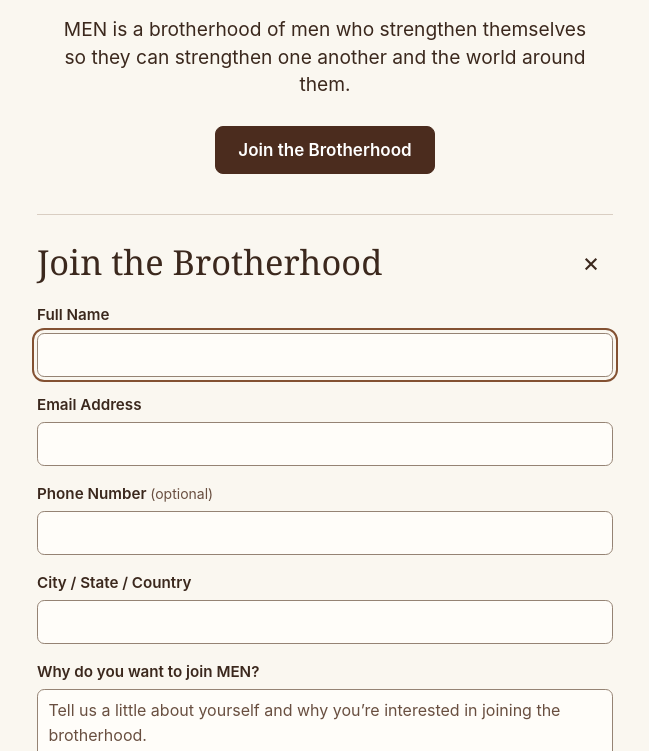
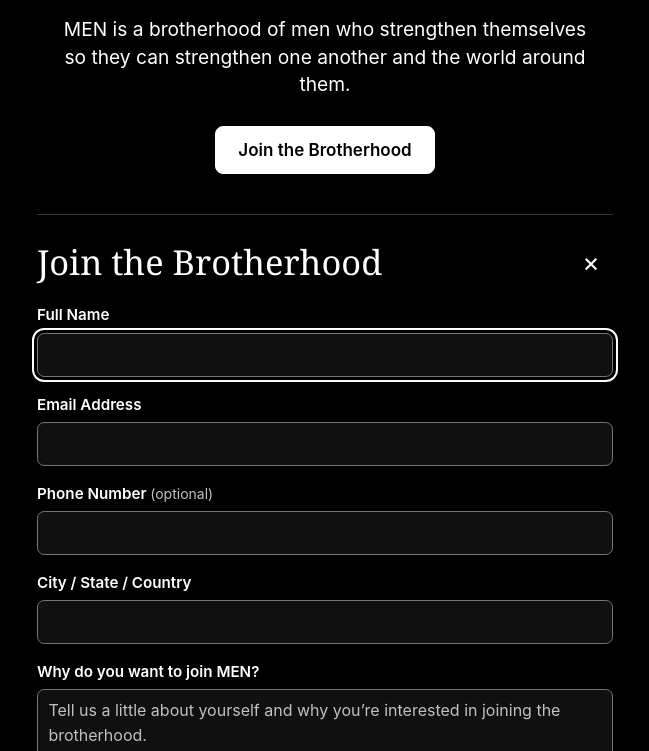
Before and after one commit to deusordo/men, a plain HTML site: page index.html in a window 1280 px wide. Both pictures are taken after a click on the button "Join the Brotherhood". Shown: the part 540-1291 px from the top of the page, without its empty margins (315-964 px from the left). Drawn offline with Linux system fonts and the light colour scheme.

Commit message:
Add files via upload

```diff
--- a/index.html
+++ b/index.html
@@ -4,10 +4,10 @@
   <meta charset="utf-8">
   <meta name="viewport" content="width=device-width, initial-scale=1">
   <meta name="description" content="Men’s Everlasting Nation is a brotherhood of men who strengthen themselves so they can strengthen one another and the world around them.">
-  <meta name="theme-color" content="#faf7f0">
+  <meta name="theme-color" content="#000000">
   <title>MEN | Men’s Everlasting Nation</title>
   <link rel="icon" type="image/svg+xml" href="mark.svg">
-  <link rel="stylesheet" href="styles.css?v=780a3595f4b5">
+  <link rel="stylesheet" href="styles.css?v=b944ac1979a5">
   <script src="site.js?v=b319ac2b4e73" defer></script>
 </head>
 <body>
--- a/styles.css
+++ b/styles.css
@@ -1,12 +1,12 @@
 :root {
-  color-scheme: light;
-  --paper: #faf7f0;
-  --ink: #3b281d;
-  --muted: #694f40;
-  --rule: #d9cec2;
-  --field-border: #958374;
-  --button: #4b2c1e;
-  --button-hover: #65432f;
+  color-scheme: dark;
+  --paper: #000;
+  --ink: #fff;
+  --muted: #c1c1c1;
+  --rule: #353535;
+  --field-border: #777;
+  --button: #fff;
+  --button-hover: #e5e5e5;
   --sans: -apple-system, BlinkMacSystemFont, "Segoe UI", Arial, sans-serif;
   --serif: Georgia, "Times New Roman", serif;
   color: var(--ink);
@@ -33,7 +33,6 @@ p { margin: 0; }
   width: clamp(8.5rem, 22vw, 12.5rem);
   aspect-ratio: 500 / 448;
   margin-inline: auto;
-  mix-blend-mode: multiply;
 }
 
 .logo-window img {
@@ -43,7 +42,7 @@ p { margin: 0; }
   max-width: none;
   inset-inline-start: -66.8%;
   top: -35.5%;
-  filter: contrast(1.14) brightness(1.12);
+  filter: grayscale(1) invert(1) contrast(2.5);
 }
 
 .brand p {
@@ -78,14 +77,14 @@ h1 {
   border: 1px solid var(--button);
   border-radius: .5rem;
   background: var(--button);
-  color: #fff;
+  color: #000;
   cursor: pointer;
   font: 600 1.0625rem / 1.2 var(--sans);
 }
 
 .action:hover:not(:disabled) { background: var(--button-hover); }
 .action:disabled { cursor: not-allowed; opacity: .62; }
-:focus-visible { outline: 2px solid #835132; outline-offset: 3px; }
+:focus-visible { outline: 2px solid #fff; outline-offset: 3px; }
 
 .join {
   margin-top: 2.45rem;
@@ -120,7 +119,7 @@ h1 {
   cursor: pointer;
 }
 
-.close:hover { background: #f0e7dc; }
+.close:hover { background: #191919; }
 
 form { display: grid; gap: 1rem; }
 .field label { display: block; font-size: .95rem; font-weight: 600; }
@@ -136,7 +135,7 @@ form { display: grid; gap: 1rem; }
   border: 1px solid var(--field-border);
   border-radius: .45rem;
   color: var(--ink);
-  background: #fffdf9;
+  background: #101010;
   font: inherit;
 }
 
@@ -170,8 +169,8 @@ form { display: grid; gap: 1rem; }
 
 .privacy, .availability, .form-status { color: var(--muted); font-size: .875rem; }
 .form-status:not(:empty) { margin-top: .85rem; }
-.form-status[data-state="error"] { color: #8f2820; }
-.form-status[data-state="success"] { color: #285633; }
+.form-status[data-state="error"] { color: #ffb4ab; }
+.form-status[data-state="success"] { color: #c7f5cf; }
 .form-status strong { display: block; margin-bottom: .3rem; font-size: 1.05rem; }
 .submit { justify-self: start; font-size: 1rem; }
 
```
